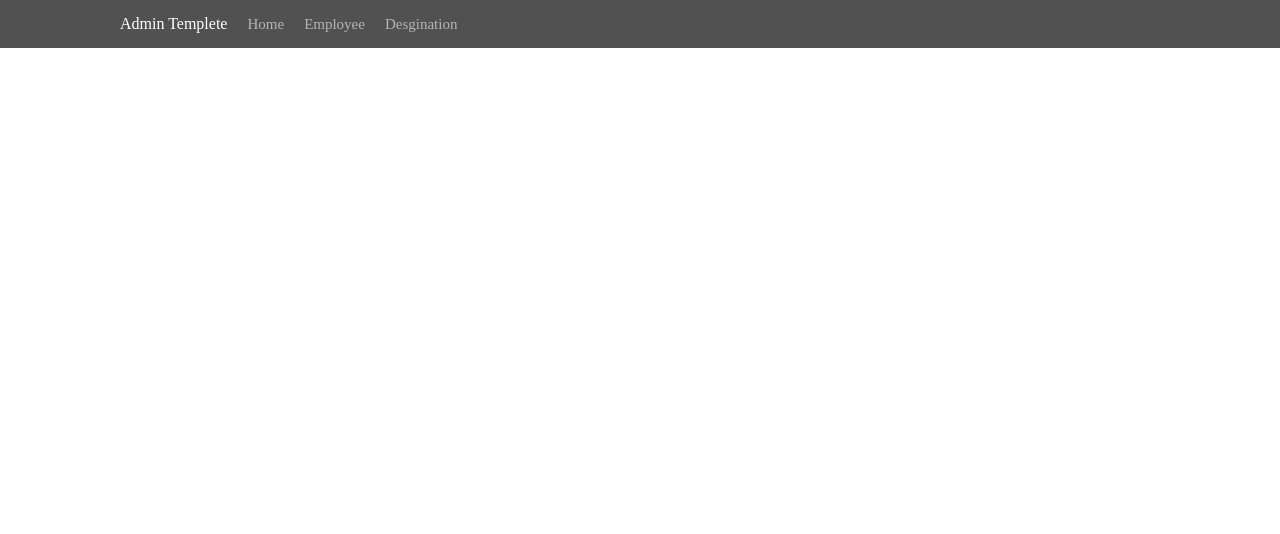
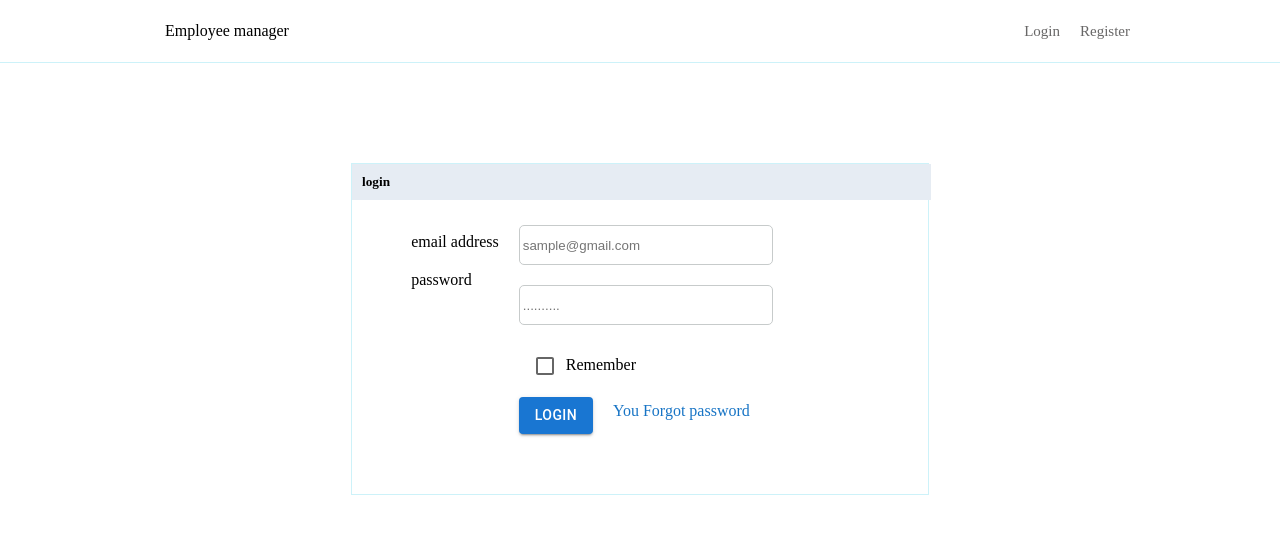
Before and after one commit to Ahalya-KT/ecommerce-application, a React (Create React App) app: page / in a window 1280 px wide. Shown: the top 534 px of the page. Built offline with nearby package versions, Linux system fonts and the light colour scheme.

Commit message:
ecommerce

```diff
--- a/src/App.css
+++ b/src/App.css
@@ -185,6 +185,7 @@ nav ul li a{
 .button-btn{
   display: flex;
   background-color: #525151;
+  width: 35%;
 }
 th{
   padding: 8px;
--- a/src/App.js
+++ b/src/App.js
@@ -10,10 +10,10 @@ function App() {
   return (
     <BrowserRouter>
       <Routes>
-        <Route path="/" index element={<Home />} />
+        <Route path="home"  element={<Home />} />
         <Route path="employeeList" element={<EmployeList />} />
         <Route path="DesignationList" element={<Desgination />} />
-        <Route path="login" element={<Login />} />
+        <Route path="/" index element={<Login />} />
         <Route path="Register" element={<Register />} />
       </Routes>
     </BrowserRouter>
--- a/src/component/Navbar.js
+++ b/src/component/Navbar.js
@@ -1,28 +1,30 @@
-import React from 'react'
-
+import React from "react";
+import { Link } from "react-router-dom";
 
 function Navbar() {
   return (
     <div>
-        <nav className='navbar'>
-        <p className='headings'>Admin Templete</p>
+      <nav className="navbar">
+        <p className="headings">Admin Templete</p>
 
         <ul>
-            <li><a href="#">Home</a></li>
-            <li><a href="#">Employee</a></li>
-            <li><a href="#">Desgination</a></li>
-
-
-
+          <li>
+            <Link to="/">Home</Link>
+          </li>
+          <li>
+            <Link to="/DesignationList">Desigination</Link>
+          </li>
+          <li>
+            <Link to="/employeeList">Employee</Link>
+          </li>
         </ul>
         {/* <div className='username'>
               <p>muhammad shafi</p>
 
             </div> */}
-
-        </nav>
+      </nav>
     </div>
-  )
+  );
 }
 
-export default Navbar
+export default Navbar;
--- a/src/component/Navlog.js
+++ b/src/component/Navlog.js
@@ -1,4 +1,5 @@
 import React from 'react'
+import {Link} from 'react-router-dom'
 
 function Navlog() {
   return (
@@ -10,8 +11,8 @@ function Navlog() {
 
             <ul className='navlog-ul'>
 
-               <li className='navlog-li'><a href="">Login</a></li>
-                <li className='navlog-li' ><a href="">Register</a></li>
+               <li className='navlog-li'><Link to="login">Login</Link></li>
+                <li className='navlog-li' ><Link to="Register">Register</Link></li>
 
             </ul>
             </div>
--- a/src/page/Desgination.js
+++ b/src/page/Desgination.js
@@ -8,10 +8,10 @@ function Desgination() {
     const[name,setname]=useState([])
 
     useEffect(()=>{
-        axios.get('https://fakestoreapi.com/products')
+        axios.get('http://training.pixbit.in/api/designations',{headers:{'Authorization': 'Bearer ' + "asQ1nRbByT8xTRLoqx6cNtiipiramSDHXdQWEhJ2td9DxEz4MEJnBcQaauuKX9qct2GiQKSC91AUWMDb"}})
         .then(res=>{
             console.log(res);
-            setname(res.data)
+            setname(res.data.data.data)
         })
         .catch(err=>{
             console.log(err);
@@ -51,8 +51,8 @@ function Desgination() {
    {name &&
     name.map((post)=>(
     <tr key={post.id}>
-        <td>{post.title}</td>
-        <td>hello</td>
+        <td>{post.id}</td>
+        <td>{post.name}</td>
 
 
         <td>
--- a/src/page/EmployeList.js
+++ b/src/page/EmployeList.js
@@ -7,7 +7,7 @@ function EmployeList() {
     const[employe,setEmploye]=useState([])
 
     useEffect(()=>{
-        axios.get('http://training.pixbit.in/api/employees',{headers:{"Authorization": 'Bearer ' + "c5JpnSGhU4vB5kd6VwhPiie5nhkGZM9QzkqG8gSJOk1hzxXiUjSMvuj7QvzVQ48bzAbbJ53Yt0pGHf9A"}})
+        axios.get('http://training.pixbit.in/api/employees',{headers:{"Authorization": 'Bearer ' + "H8wn5C3EZeq0a21TeNJredXQDSu8z9fs6ItYWkpS4DuzftudSmVahX8xwdm7jL6mDr9OSxupSPdIDpJU"}})
         .then(res=>{
             console.log(res.data.data);
             setEmploye(res.data.data.data)
@@ -49,7 +49,7 @@ function EmployeList() {
                     <tr key={post.id}>
                         <td>{post.id}</td>
                         <td>{post.first_name}</td>
-                        <td>{post.second_name}</td>
+                        <td>{post.last_name}</td>
                         <td>{post.join_date}</td>
                         <td>{post.date_of_birth}</td>
                         <td>{post.gender}</td>
--- a/src/page/Login.js
+++ b/src/page/Login.js
@@ -1,9 +1,11 @@
 import { Button, Checkbox } from "@mui/material";
 import React from "react";
 import Navlog from "../component/Navlog";
+import { useNavigate } from "react-router-dom";
 
 
 function Login() {
+  const navigate=useNavigate();
   return (
     <div>
 
@@ -24,7 +26,10 @@ function Login() {
               <input className="input-box" placeholder=".........."></input>
               <p className="login-checkbox"> <Checkbox />Remember</p>
               <div className="login-btn">
-                <Button variant="contained">Login</Button>
+                <Button variant="contained" onClick={()=>
+                  {navigate("/home")}}>
+                    Login
+                    </Button>
                 <p className="login-password"> You Forgot password</p>
               </div>
             </div>
```
